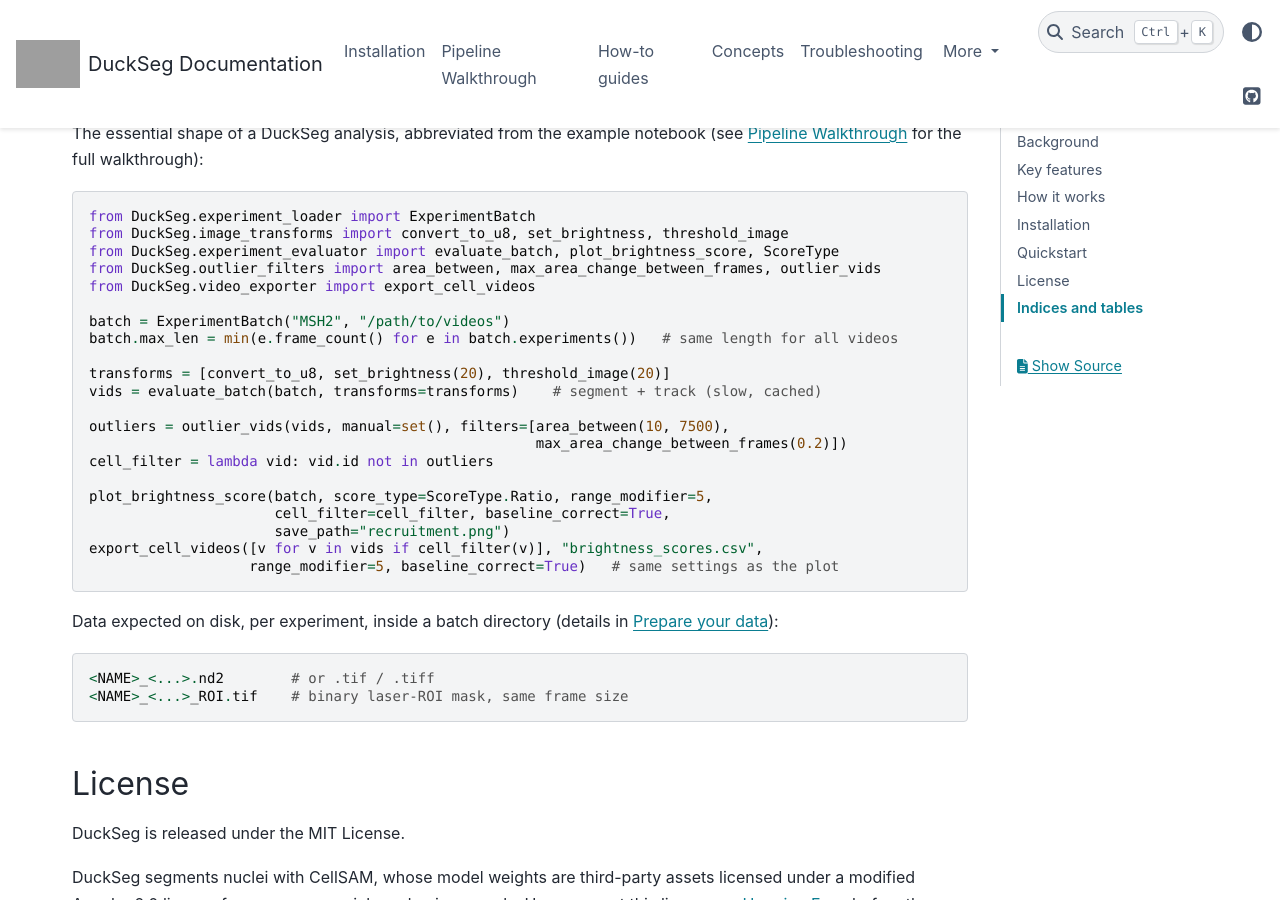
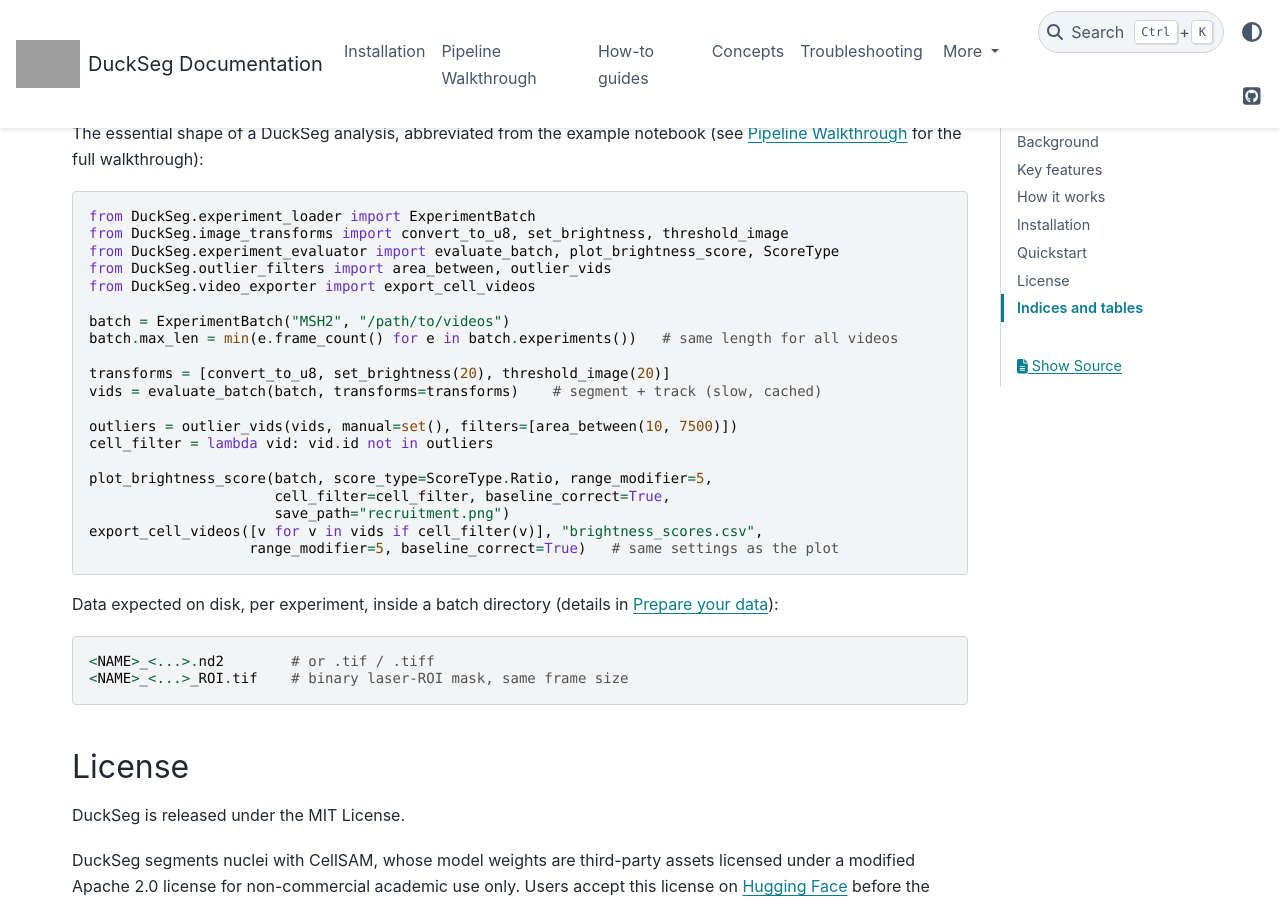
Before and after one commit to ronalabrcns/DuckSeg, a Sphinx documentation site: the page built from docs/index.rst, in a window 1280 px wide and 900 px high, scrolled down 3267 px. Built offline with Sphinx 7.4.7 and the PyData theme 0.15.4, drawn with Linux system fonts in a browser that asks for light colours; grey boxes are pictures that could not be loaded.

Commit message:
Turn off the frame-to-frame area filter in the example defaults
Figure 1 was generated with the nuclear-area bounds (10-7500 px) only.
With the 0.2 area-jump filter on, the example keeps 34 of 86 cells; without
it, 78 of 86, matching Figure 1 (n=78).

- Form notebook: limit_area_jumps defaults to False (slider back to 0.3)
- Example notebook: max_area_change_between_frames left as a commented option
- README and docs examples use area_between(10, 7500) only

```diff
--- a/docs/index.rst
+++ b/docs/index.rst
@@ -167,7 +167,7 @@ notebook (see :doc:`workflow` for the full walkthrough):
     from DuckSeg.experiment_loader import ExperimentBatch
     from DuckSeg.image_transforms import convert_to_u8, set_brightness, threshold_image
     from DuckSeg.experiment_evaluator import evaluate_batch, plot_brightness_score, ScoreType
-    from DuckSeg.outlier_filters import area_between, max_area_change_between_frames, outlier_vids
+    from DuckSeg.outlier_filters import area_between, outlier_vids
     from DuckSeg.video_exporter import export_cell_videos
 
     batch = ExperimentBatch("MSH2", "/path/to/videos")
@@ -176,8 +176,7 @@ notebook (see :doc:`workflow` for the full walkthrough):
     transforms = [convert_to_u8, set_brightness(20), threshold_image(20)]
     vids = evaluate_batch(batch, transforms=transforms)    # segment + track (slow, cached)
 
-    outliers = outlier_vids(vids, manual=set(), filters=[area_between(10, 7500),
-                                                         max_area_change_between_frames(0.2)])
+    outliers = outlier_vids(vids, manual=set(), filters=[area_between(10, 7500)])
     cell_filter = lambda vid: vid.id not in outliers
 
     plot_brightness_score(batch, score_type=ScoreType.Ratio, range_modifier=5,
--- a/docs/workflow.rst
+++ b/docs/workflow.rst
@@ -119,13 +119,13 @@ Segmentation and tracking occasionally fail for individual cells. DuckSeg
 combines automated filters with a manual visual review grid: ::
 
     from DuckSeg.cell_video_visualizer import normalize_videos_for_display, show_video_grid_jupyter
-    from DuckSeg.outlier_filters import area_between, max_area_change_between_frames, outlier_vids
+    from DuckSeg.outlier_filters import area_between, outlier_vids
 
     range_modifier = 5      # width of the scored band: 5 x the drawn stripe (used again below)
     vids2 = normalize_videos_for_display(vids, range_modifier=range_modifier)
     update_outliers = show_video_grid_jupyter(vids2, manual_outliers=manual_outliers)
 
-    filters = [area_between(10, 7500), max_area_change_between_frames(0.2)]
+    filters = [area_between(10, 7500)]
     outliers = outlier_vids(vids, extra_manual_outliers, filters)
 
 .. figure:: /_static/screenshots/review_grid_example.png
```
Also changed, not shown: README.md (+2 -3 lines), 2 other files.
